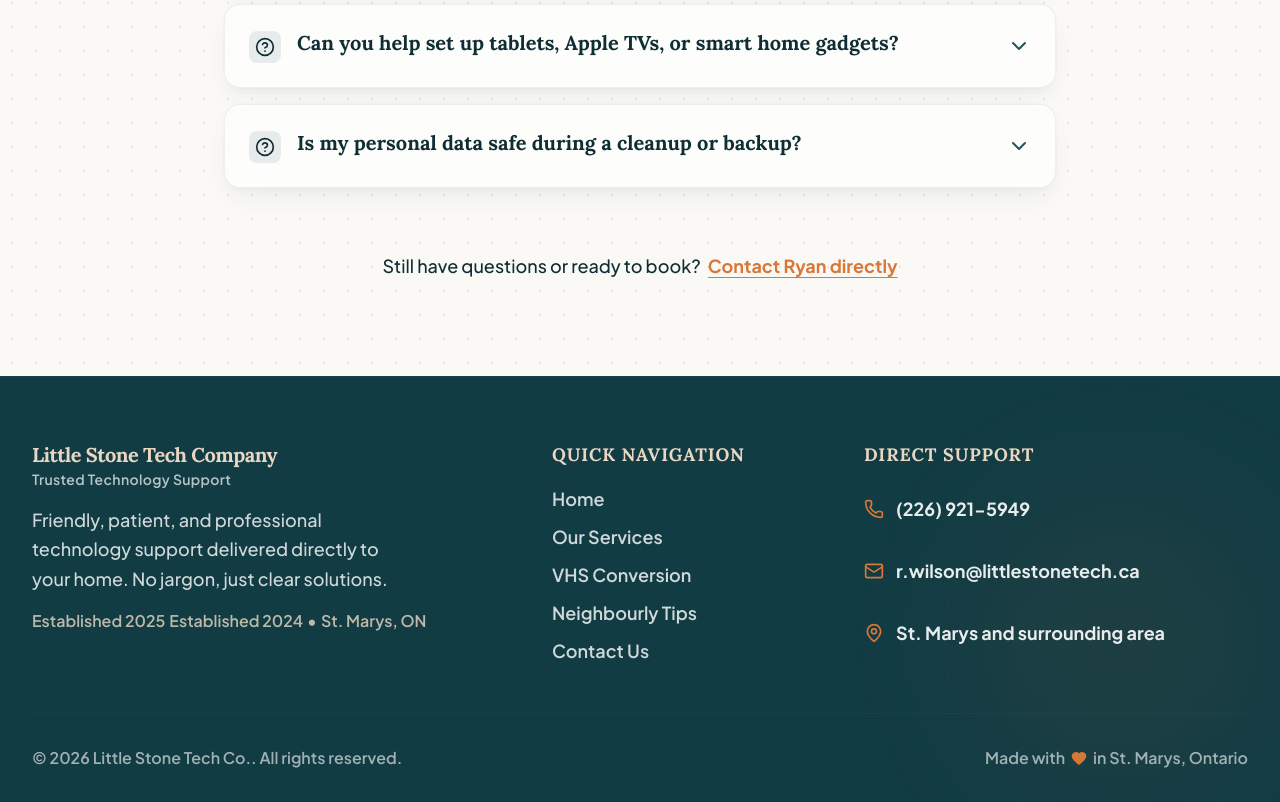
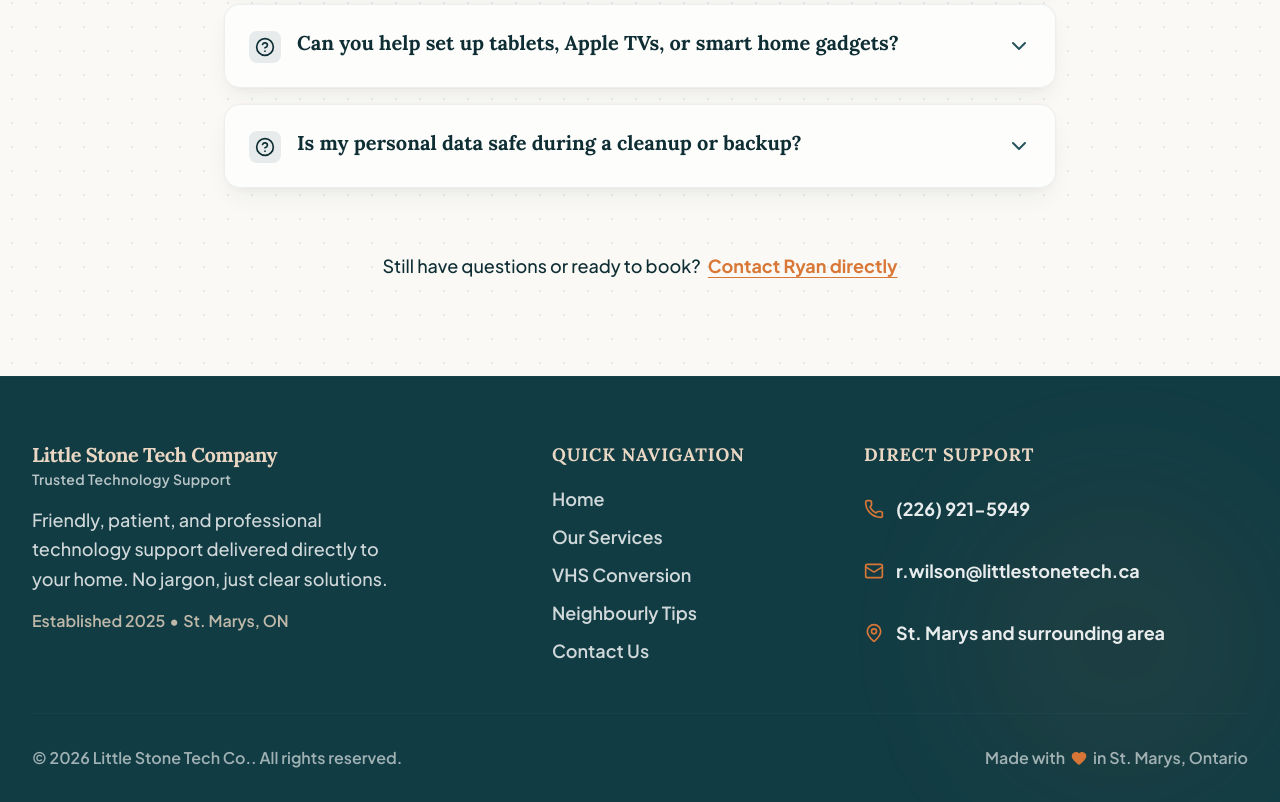
Before and after one commit to Pi-Rye314/new-lst-site, a Next.js app: page / in a window 1280 px wide. Shown: the part 2530-3332 px from the top of the page. Built offline with nearby package versions, Linux system fonts and the light colour scheme.

Commit message:
Update footer: remove duplicate Established label, keep Established 2025

```diff
--- a/src/components/Footer.tsx
+++ b/src/components/Footer.tsx
@@ -40,7 +40,6 @@ export default function Footer() {
 
             <div className="flex items-center space-x-1 text-base font-semibold text-[#EAD7C3]/80">
               <span>Established 2025</span>
-              <span>Established 2024</span>
               <span>•</span>
               <span>St. Marys, ON</span>
             </div>
```
